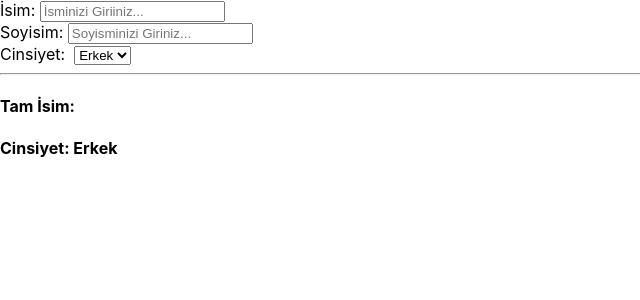
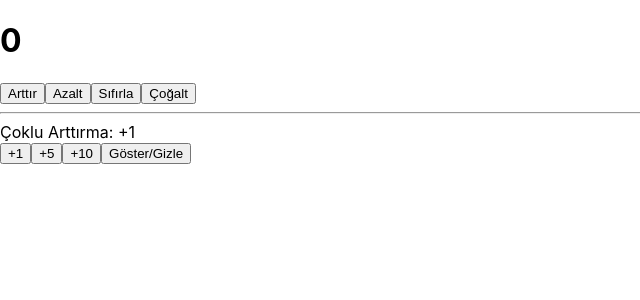
Before and after one commit to hasansaid/React-Work, a React (Create React App) app: page / in a window 1280 px wide. Shown: the top 300 px of the page, without its empty margins (0-640 px from the left). Built offline with nearby package versions, Linux system fonts and the light colour scheme.

Commit message:
arrangement

```diff
--- a/src/App.js
+++ b/src/App.js
@@ -1,15 +1,17 @@
-import React from 'react';
+import React, {useState} from 'react';
 import Color from './components/color.jsx';
 import Form from './components/form.jsx';
-// import Counter from './components/counter.jsx';
-// import Header from './components/header.jsx';
-// import Login from './components/login.jsx';
-// import User from './components/user.jsx';
+import Counter from './components/counter.jsx';
+import Header from './components/header.jsx';
+import Login from './components/login.jsx';
+import User from './components/user.jsx';
 import UserState from './components/userState.jsx';
 
 function App () {
   // const isLoggedIn = true;
   // const fullName = 'Hasan Said SERTKAYA';
+
+  const [isVisible, setIsVisible] = useState (true);
 
   const user = {
     firstname: 'Hasan Said',
@@ -35,13 +37,14 @@
         friends={['Ali ', 'Ayşe ', 'Murat']}
       /> */}
 
-      {/* <Counter /> */}
+      {isVisible && <Counter />}
+      <button onClick={() => setIsVisible (!isVisible)}>Göster/Gizle</button>
 
       {/* <UserState /> */}
 
       {/* <Color /> */}
 
-      <Form />
+      {/* <Form /> */}
     </div>
   );
 }
--- a/src/components/counter.jsx
+++ b/src/components/counter.jsx
@@ -1,12 +1,33 @@
-import React, { useState } from "react";
+import React, { useState, useEffect } from "react";
 
 function Counter() {
   const [count, setCount] = useState(
     //başlangıç değeri
     0
   );
+  const [amount, setAmount] = useState(1);
 
-  const [amount, setAmount] = useState(1);
+  //   useEffect(() => {
+  //     console.log("State değiştirildi!!!");
+  //   });
+
+  //   useEffect(() => {
+  //     console.log("component mount edildi");
+  //   }, []);
+
+  //   useEffect(() => {
+  //     console.log("Count değiştirildi..");
+  //   }, [count, amount]);
+  //   useEffect(() => {
+  //     console.log("Amount değiştirildi..");
+  //   }, [amount]);
+
+  //   useEffect(() => {
+  //     setInterval(() => {
+  //       setCount((prev) => prev + 1);
+  //     }, 1000);
+  //   }, []);
+
   const Increment = () => {
     setCount(count + 1);
   };
```
